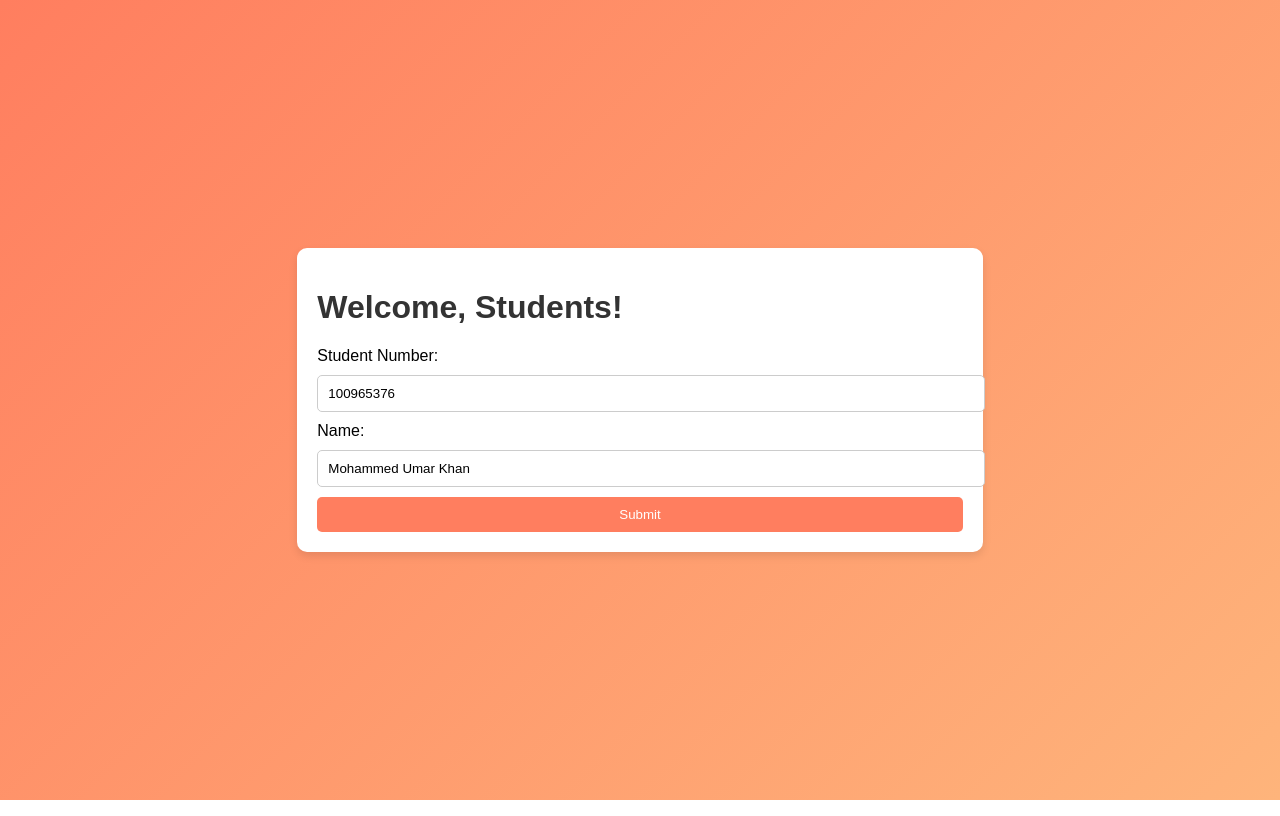
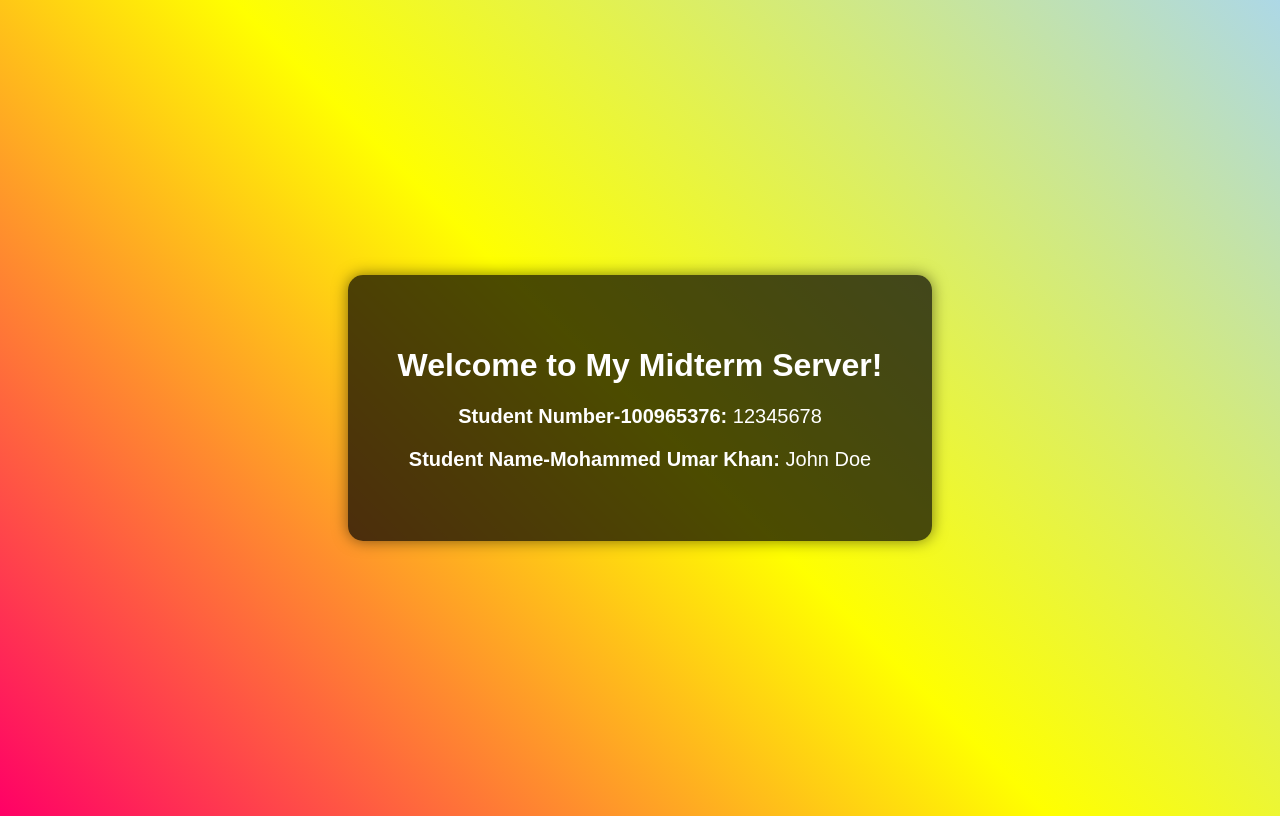
Before and after one commit to Draco0091/midterm-final, a plain HTML site: page index.html in a window 1280 px wide. Drawn offline with Linux system fonts and the light colour scheme.

Commit message:
Update index.html

```diff
--- a/index.html
+++ b/index.html
@@ -2,73 +2,37 @@
 <html lang="en">
 <head>
     <meta charset="UTF-8">
+    <meta http-equiv="X-UA-Compatible" content="IE=edge">
     <meta name="viewport" content="width=device-width, initial-scale=1.0">
-    <title>Splash Screen - Mohammed Umar Khan</title>
+    <title>Welcome to My Midterm Server</title>
     <style>
-        /* Full-page splash screen styling */
-        body, html {
-            height: 100%;
-            margin: 0;
+        body {
             font-family: Arial, sans-serif;
-        }
-
-        .splash-screen {
-            /* Splash screen styling */
-            background: linear-gradient(135deg, #ff7e5f, #feb47b); /* Colorful gradient */
-            height: 100%;
+            text-align: center;
+            background: linear-gradient(45deg, #f06, yellow, lightblue);
+            height: 100vh;
             display: flex;
             justify-content: center;
             align-items: center;
+            color: white;
         }
-
-        .form-container {
-            background-color: white;
-            padding: 20px;
-            border-radius: 10px;
-            box-shadow: 0px 4px 8px rgba(0, 0, 0, 0.1);
+        .container {
+            background-color: rgba(0, 0, 0, 0.7);
+            padding: 50px;
+            border-radius: 15px;
+            box-shadow: 0 0 15px rgba(0, 0, 0, 0.5);
         }
-
-        h1 {
-            color: #333;
-        }
-
-        input[type="text"], input[type="number"] {
-            width: 100%;
-            padding: 10px;
-            margin: 10px 0;
-            border: 1px solid #ccc;
-            border-radius: 5px;
-        }
-
-        input[type="submit"] {
-            background-color: #ff7e5f;
-            color: white;
-            border: none;
-            padding: 10px;
-            width: 100%;
-            border-radius: 5px;
-            cursor: pointer;
-        }
-
-        input[type="submit"]:hover {
-            background-color: #feb47b;
+        p {
+            font-size: 20px;
+            margin: 20px 0;
         }
     </style>
 </head>
 <body>
-    <div class="splash-screen">
-        <div class="form-container">
-            <h1>Welcome, Students!</h1>
-            <form action="submit_form.php" method="POST">
-                <label for="student-number">Student Number:</label>
-                <input type="number" id="student-number" name="student-number" value="100965376" readonly>
-
-                <label for="student-name">Name:</label>
-                <input type="text" id="student-name" name="student-name" value="Mohammed Umar Khan" readonly>
-
-                <input type="submit" value="Submit">
-            </form>
-        </div>
+    <div class="container">
+        <h1>Welcome to My Midterm Server!</h1>
+        <p><strong>Student Number-100965376:</strong> 12345678</p>
+        <p><strong>Student Name-Mohammed Umar Khan:</strong> John Doe</p>
     </div>
 </body>
 </html>
```
